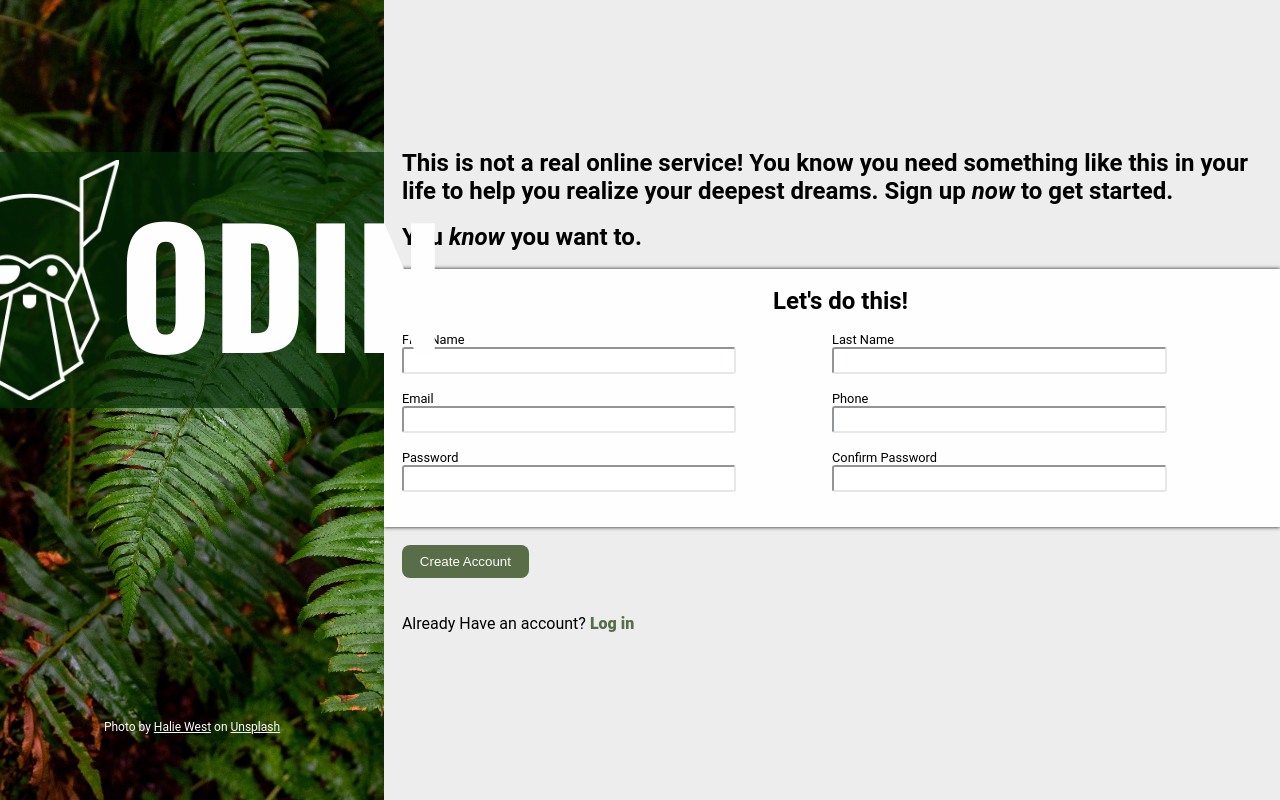
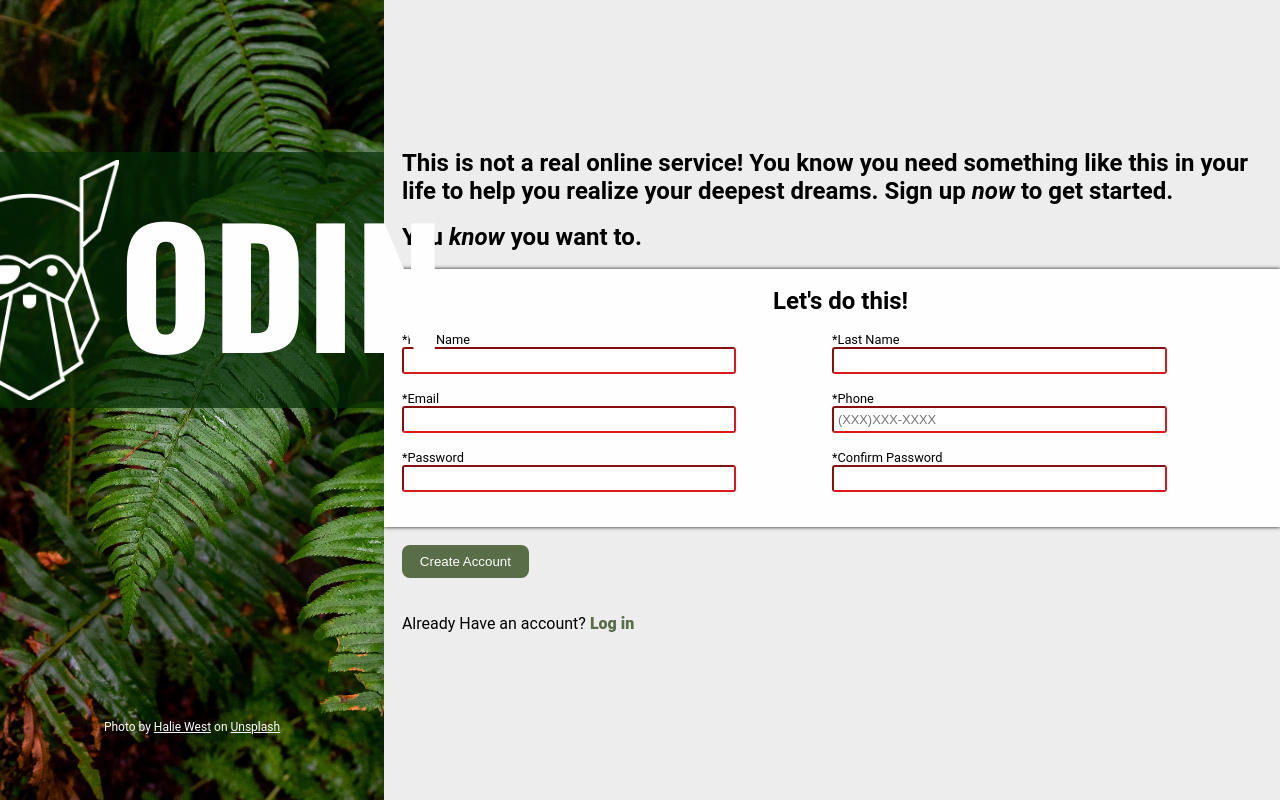
Before and after one commit to E-Trinh/SignUpForm, a plain HTML site: page index.html in a window 1280 px wide. Drawn offline with nearby package versions, Linux system fonts and the light colour scheme.

Commit message:
Added client side input validation inside HTML

```diff
--- a/index.html
+++ b/index.html
@@ -33,32 +33,32 @@
                     </div>
                     <div class="fields-row">
                         <div class="field">
-                            <label for="firstName">First Name</label>
-                            <input type="text" id="firstName" name="firstName">
+                            <label for="firstName">*First Name</label>
+                            <input type="text" id="firstName" name="firstName" minlength="1" required>
                         </div>
                         <div class="field">
-                            <label for="lastName">Last Name</label>
-                            <input type="text" id="lastName" name="lastName">
+                            <label for="lastName">*Last Name</label>
+                            <input type="text" id="lastName" name="lastName" minlength="1" required>
                         </div>
                     </div>
                     <div class="fields-row">
                         <div class="field">
-                            <label for="email">Email</label>
-                            <input type="email" id="email" name="email">
+                            <label for="email">*Email</label>
+                            <input type="email" id="email" name="email" minlength="1" required>
                         </div>
                         <div class="field">
-                            <label for="phone">Phone</label>
-                            <input type="text" id="phone" name="phone">
+                            <label for="phone">*Phone</label>
+                            <input type="text" id="phone" name="phone" pattern="\(\d\d\d\)\d\d\d-\d\d\d\d" placeholder="(XXX)XXX-XXXX" required>
                         </div>
                     </div>
                     <div class="fields-row">
                         <div class="field">
-                            <label for="password">Password</label>
-                            <input type="password" id="password" name="password">
+                            <label for="password">*Password</label>
+                            <input type="password" id="password" name="password" minlength="8" required>
                         </div>
                         <div class="field">
-                            <label for="confirmPassword">Confirm Password</label>
-                            <input type="password" id="confirmPassword" name="confirmPassword">
+                            <label for="confirmPassword">*Confirm Password</label>
+                            <input type="password" id="confirmPassword" name="confirmPassword" minlength="8" required>
                         </div>
                     </div>
                 </div>
--- a/styles.css
+++ b/styles.css
@@ -141,6 +141,10 @@ html, body {
     box-shadow: 0px 0px 5px #1a1e50;
 }
 
+.field input:invalid {
+    border-color: #da1a1a;
+}
+
 button[type="submit"] {
     margin-left: 2%;
     background-color: #596D48;
```
